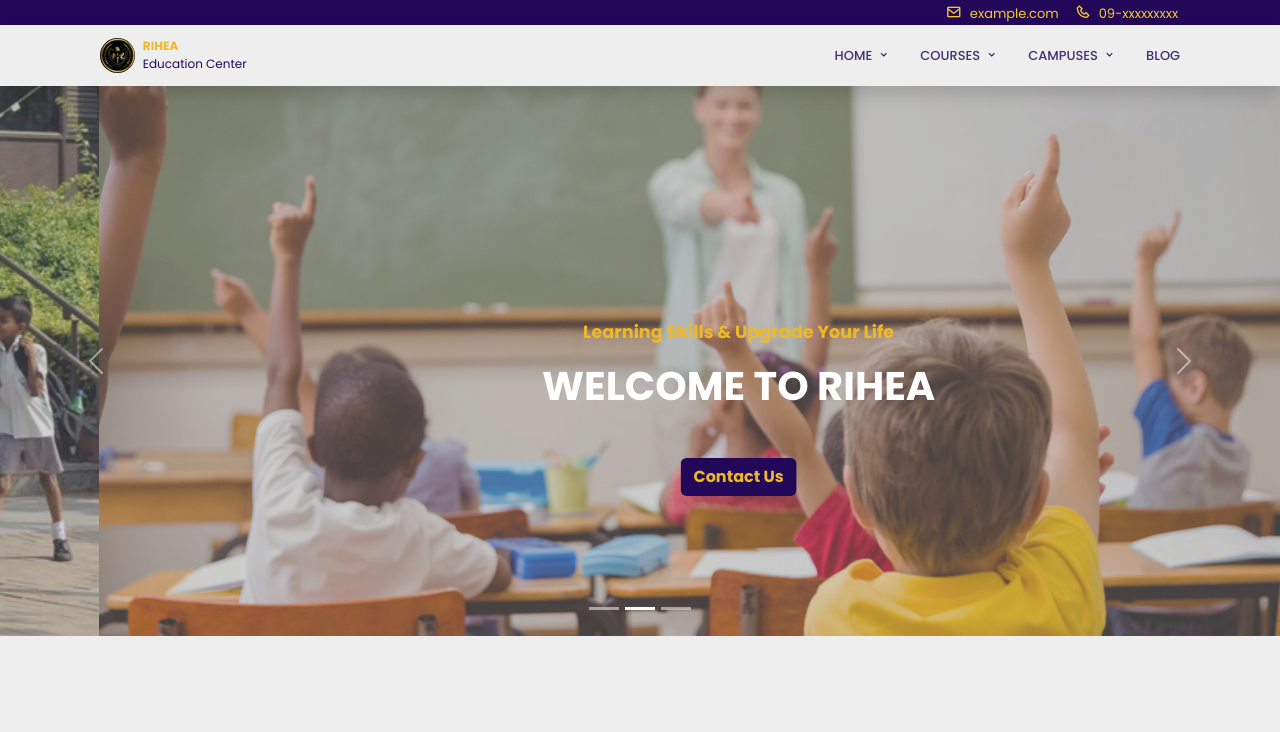
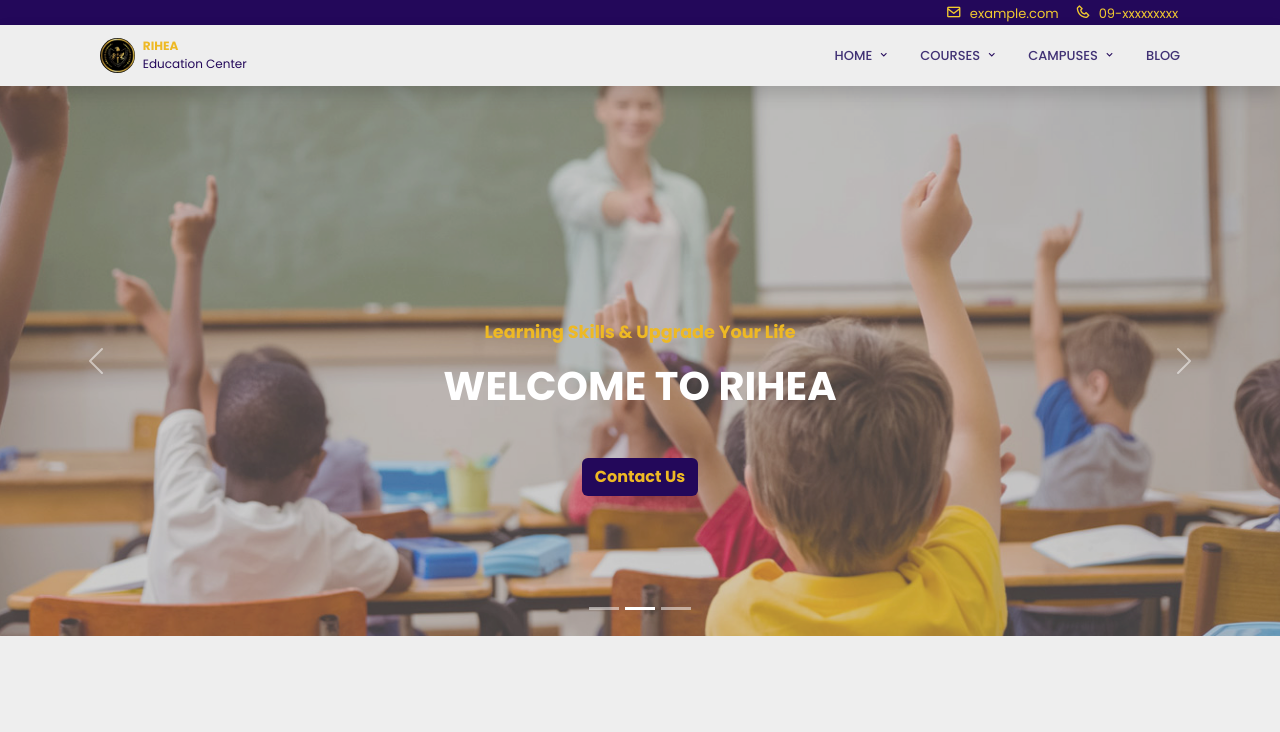
Before and after one commit to WaiLinnHtetAung/miga-project, a Vue app: page / in a window 1280 px wide. Shown: the top 732 px of the page. Built offline with nearby package versions, Linux system fonts and the light colour scheme; a small style sheet from the web is missing.

Commit message:
update 2

```diff
--- a/src/App.vue
+++ b/src/App.vue
@@ -28,7 +28,7 @@
 body {
   position: relative;
   background: #eee;
-  overflow-x: hidden;
+  /* overflow-x: hidden; */
 }
 
 
```
